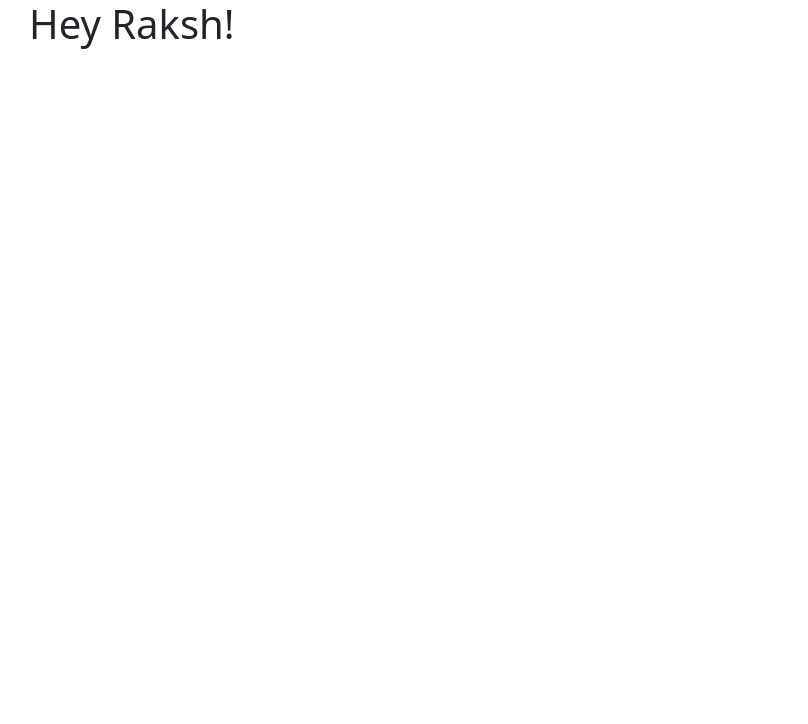
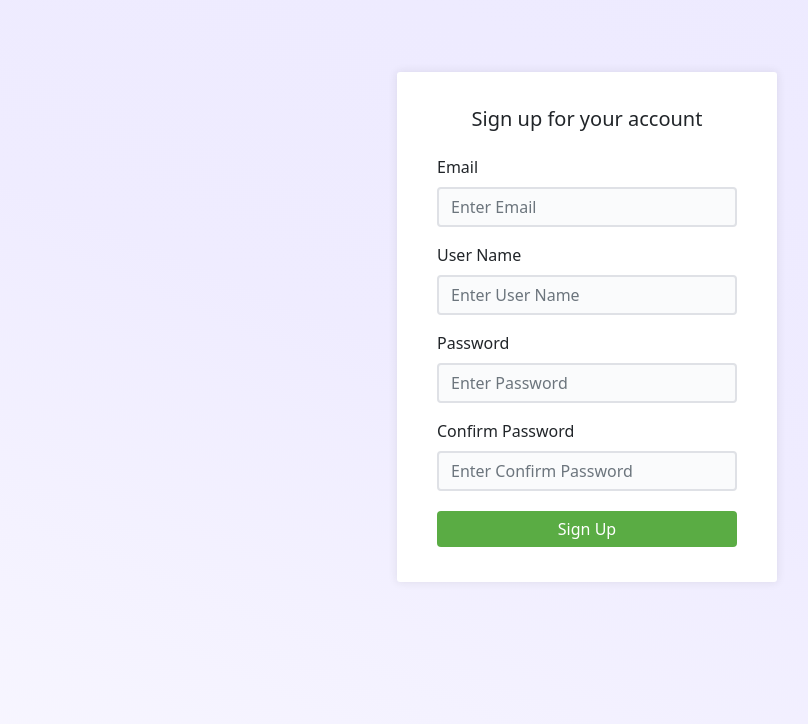
Before and after one commit to rakshian24/messaging-app, a React (Create React App) app in the folder client/: page /signup in a window 1280 px wide. Shown: the top 724 px of the page, without its empty margins (53-861 px from the left). Built offline with nearby package versions, Linux system fonts and the light colour scheme.

Commit message:
Added Sign up Form with validation

```diff
--- a/client/src/App.js
+++ b/client/src/App.js
@@ -1,14 +1,21 @@
-import { Container, Row, Col } from 'react-bootstrap';
+import { Container } from 'react-bootstrap';
 import './App.scss';
+import { Switch, BrowserRouter } from 'react-router-dom';
+import DynamicRoute from './components/DynamicRoute';
+import Home from './components/Home';
+import SignUp from './components/SignUp';
+import Login from './components/Login';
 
 const App = () => {
   return (
     <Container>
-      <Row>
-        <Col>
-          <h1>Hey Raksh!</h1>
-        </Col>
-      </Row>
+      <BrowserRouter>
+        <Switch>
+          <DynamicRoute exact path="/" component={Home} authenticated />
+          <DynamicRoute exact path="/signup" component={SignUp} noAuth />
+          <DynamicRoute exact path="/login" component={Login} noAuth />
+        </Switch>
+      </BrowserRouter>
     </Container>
   );
 };
--- a/client/src/App.scss
+++ b/client/src/App.scss
@@ -1 +1,59 @@
-@import "~bootstrap/scss/bootstrap"
+$green: #5aac44;
+
+@import '~bootstrap/scss/bootstrap';
+
+$box-showdow-offset-x: rgba(41, 38, 38, 0.1);
+
+body {
+  min-height: 100vh;
+  background: linear-gradient(203deg, #edeaff 0%, #efecff 50%, #f9f8ff 100%);
+  @media screen and (min-width: 320px) and (max-width: 480px) {
+    background: #ffffff;
+  }
+}
+
+.form-group {
+  margin-bottom: 1rem;
+}
+
+.form-control {
+  background-color: #fafbfc;
+  border: 2px solid #dfe1e6;
+  box-sizing: border-box;
+}
+
+.form-control:focus {
+  box-shadow: none !important;
+  outline: none !important;
+  background-color: #fafbfc;
+}
+
+.signup-card {
+  background-color: #ffffff;
+  border-radius: 3px;
+  padding: 35px 40px;
+  box-shadow: $box-showdow-offset-x 0 0 10px;
+  .pg-btn {
+    background-color: $green;
+    color: #ffffff;
+    width: 100%;
+    margin-top: 0.25rem;
+  }
+}
+
+.btn-primary {
+  border: none !important;
+}
+
+.btn-primary:disabled,
+.btn-primary.disabled {
+  background-color: #e2e4e6;
+  color: hsl(0, 0%, 55%);
+  border: none !important;
+}
+
+.btn-primary:focus {
+  outline: none !important;
+  border: none !important;
+  box-shadow: none !important;
+}
--- /dev/null
+++ b/client/src/components/DynamicRoute.js
@@ -0,0 +1,8 @@
+import React from 'react';
+import { Route } from 'react-router-dom';
+
+const DynamicRoute = props => {
+  return <Route component={props.component} {...props} />;
+};
+
+export default DynamicRoute;
--- /dev/null
+++ b/client/src/components/Home.js
@@ -0,0 +1,11 @@
+import React from 'react'
+
+const Home = () => {
+    return (
+        <div>
+            Home Page
+        </div>
+    )
+}
+
+export default Home
--- /dev/null
+++ b/client/src/components/Login.js
@@ -0,0 +1,11 @@
+import React from 'react'
+
+const Login = () => {
+    return (
+        <div>
+            Login
+        </div>
+    )
+}
+
+export default Login
--- /dev/null
+++ b/client/src/components/SignUp.js
@@ -0,0 +1,162 @@
+import React, { useState } from 'react';
+import { Row, Col, Form, Button } from 'react-bootstrap';
+import { strings } from '../helper/strings';
+
+const SignUp = () => {
+  const [errors, setErrors] = useState({});
+  const [formData, setFormData] = useState({
+    email: '',
+    username: '',
+    password: '',
+    confirmPassword: '',
+  });
+
+  const onFormInputChange = async e => {
+    const trimmedValue = e.target.value.trim();
+    setFormData({ ...formData, [e.target.name]: trimmedValue });
+  };
+
+  const checkFormData = async () => {
+    const { errors: errorString } = strings;
+    const { email, username, password, confirmPassword } = formData;
+
+    const validationErrors = {};
+
+    if (!email) {
+      validationErrors.email = errorString.email_required;
+    }
+
+    if (!username) {
+      validationErrors.username = errorString.username_required;
+    } else if (username.length < 3) {
+      validationErrors.username = errorString.username_min_length;
+    } else if (username.length > 20) {
+      errors.username = errorString.username_max_length;
+    }
+
+    if (!password) {
+      validationErrors.password = errorString.pwd_required;
+    } else if (password.length < 6) {
+      validationErrors.password = errorString.pwd_min_length;
+    }
+
+    if (!confirmPassword) {
+      validationErrors.confirmPassword = errorString.confirm_pwd_required;
+    }
+
+    if (password !== confirmPassword) {
+      validationErrors.confirmPassword = errorString.pwd_not_matching;
+    }
+
+    setErrors(validationErrors);
+    return Object.keys(validationErrors).length === 0;
+  };
+
+  return (
+    <Row className="py-4 my-5 justify-content-center">
+      <Col lg={4} md={6} sm={8} className="signup-card">
+        <div className="text-center">
+          <h5 className="pb-3">Sign up for your account</h5>
+        </div>
+        <Form
+          onSubmit={async e => {
+            e.preventDefault();
+
+            const isValidated = await checkFormData();
+            if (isValidated) {
+              const variables = { ...formData };
+              //   signUp({ variables });
+            }
+            console.log('Form Val = ', formData);
+            console.log('isValidated = ', isValidated);
+          }}
+        >
+          <Form.Group
+            className={errors.email && 'has-error'}
+            controlId="formBasicEmail"
+          >
+            <Form.Label className="formLabel">Email</Form.Label>
+            <Form.Control
+              type="email"
+              placeholder="Enter Email"
+              name="email"
+              value={formData.email}
+              isInvalid={errors.email}
+              onChange={e => onFormInputChange(e)}
+            />
+            {errors.email && (
+              <Form.Control.Feedback type="invalid">
+                {errors.email}
+              </Form.Control.Feedback>
+            )}
+          </Form.Group>
+
+          <Form.Group
+            className={errors.username && 'has-error'}
+            controlId="formBasicUserName"
+          >
+            <Form.Label className="formLabel">User Name</Form.Label>
+            <Form.Control
+              type="text"
+              placeholder="Enter User Name"
+              name="username"
+              value={formData.username}
+              isInvalid={errors.username}
+              onChange={e => onFormInputChange(e)}
+            />
+            {errors.username && (
+              <Form.Control.Feedback type="invalid">
+                {errors.username}
+              </Form.Control.Feedback>
+            )}
+          </Form.Group>
+          <Form.Group
+            className={errors.password && 'has-error'}
+            controlId="formBasicPwd"
+          >
+            <Form.Label className="formLabel">Password</Form.Label>
+            <Form.Control
+              type="password"
+              placeholder="Enter Password"
+              name="password"
+              value={formData.password}
+              isInvalid={errors.password}
+              onChange={e => onFormInputChange(e)}
+            />
+            {errors.password && (
+              <Form.Control.Feedback type="invalid">
+                {errors.password}
+              </Form.Control.Feedback>
+            )}
+          </Form.Group>
+          <Form.Group
+            className={errors.confirmPassword && 'has-error'}
+            controlId="formBasicConfirmPwd"
+          >
+            <Form.Label className="formLabel">Confirm Password</Form.Label>
+            <Form.Control
+              type="password"
+              placeholder="Enter Confirm Password"
+              name="confirmPassword"
+              value={formData.confirmPassword}
+              isInvalid={errors.confirmPassword}
+              onChange={e => onFormInputChange(e)}
+            />
+            {errors.confirmPassword && (
+              <Form.Control.Feedback type="invalid">
+                {errors.confirmPassword}
+              </Form.Control.Feedback>
+            )}
+          </Form.Group>
+          <div className="text-center">
+            <Button type="submit" className="pg-btn">
+              Sign Up
+            </Button>
+          </div>
+        </Form>
+      </Col>
+    </Row>
+  );
+};
+
+export default SignUp;
--- /dev/null
+++ b/client/src/helper/strings.js
@@ -0,0 +1,12 @@
+export const strings = {
+  errors: {
+    email_required: 'Email is required',
+    username_required: 'User Name is required',
+    username_min_length: 'User Name has to be min 3 characters',
+    username_max_length: 'User Name cannot be more than 20 characters',
+    pwd_required: 'Password is required',
+    pwd_min_length: 'Password has to be minimum 6 characters',
+    confirm_pwd_required: 'Confirm Password is required',
+    pwd_not_matching: 'Password does not match',
+  },
+};
--- a/package.json
+++ b/package.json
@@ -20,6 +20,7 @@
     "jsonwebtoken": "^8.5.1",
     "moment": "^2.29.1",
     "mysql2": "^2.2.5",
+    "react-router-dom": "^5.2.0",
     "schemaglue": "^4.1.0",
     "sequelize": "^6.6.2"
   },
```
Also changed, not shown: 1 other file (tests, documents, lock files or other folders).
